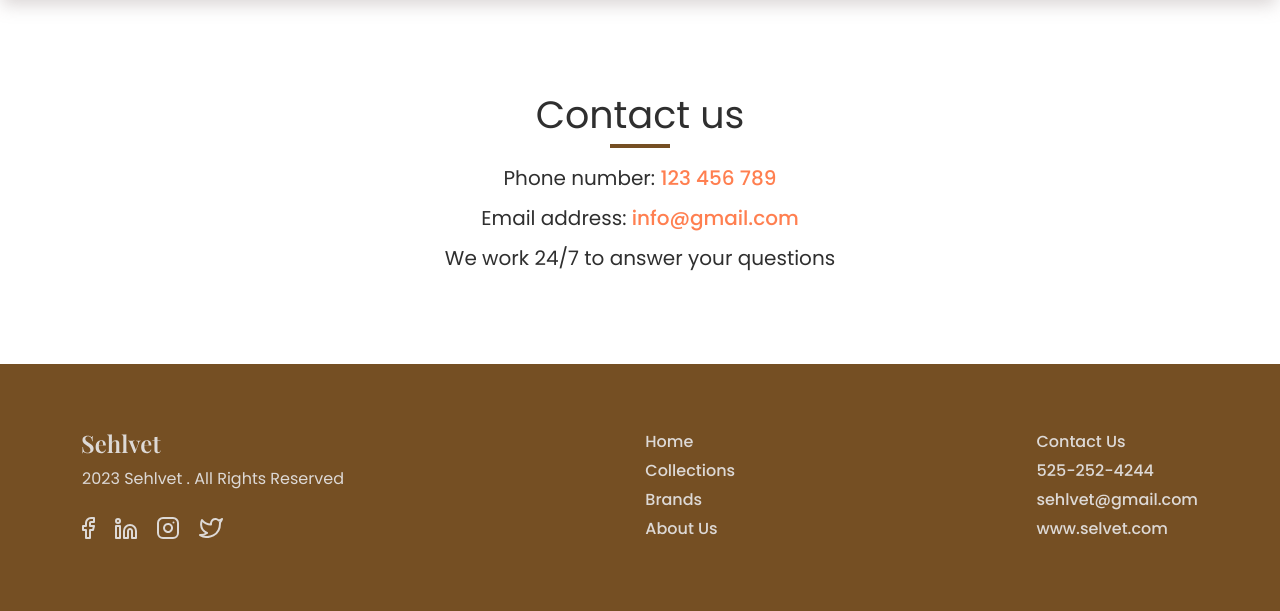
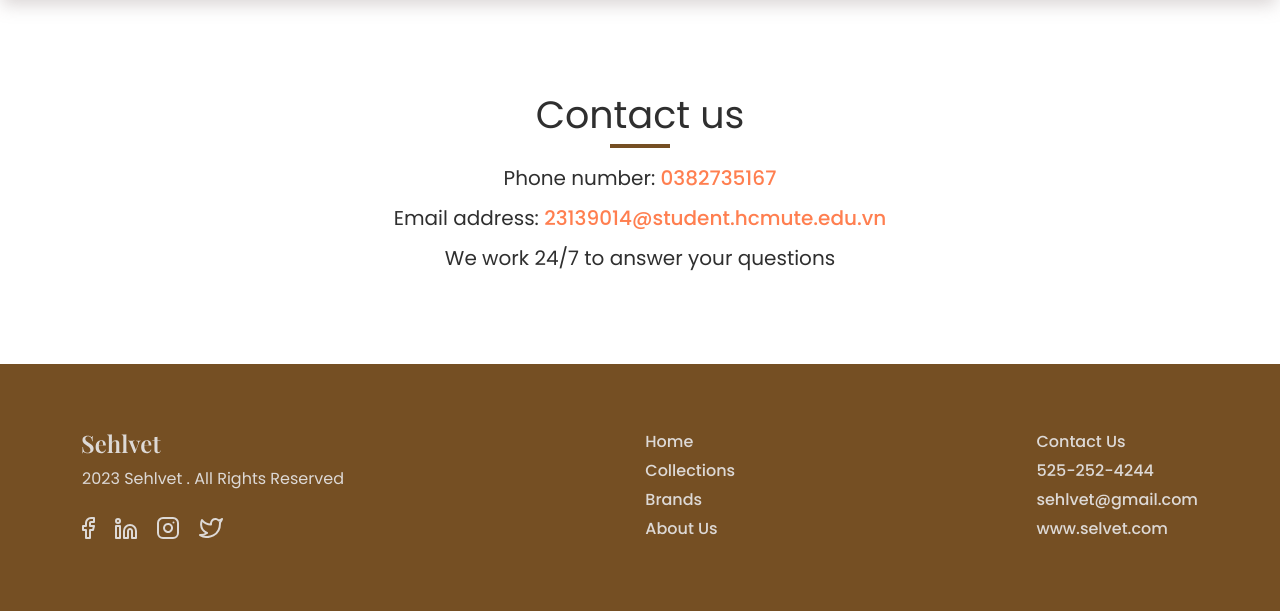
Before and after one commit to huyhoang8102005/Project-DB, a PHP site: page /contact.php in a window 1280 px wide. Shown: the part 139-750 px from the top of the page. Run offline with PHP 8.4, Linux system fonts and the light colour scheme; some libraries are stand-ins or nearby versions.

Commit message:
edit_contact_page

```diff
--- a/contact.php
+++ b/contact.php
@@ -40,8 +40,8 @@
       <div class="text-center container">
         <h2 class="contact_title">Contact us</h2>
         <div class="line mx-auto" style="width: 60px;"></div>
-        <div class="contact_content">Phone number: <span>123 456 789</span></div>
-        <div class="contact_content">Email address: <span>info@gmail.com</span></div>
+        <div class="contact_content">Phone number: <span>0382735167</span></div>
+        <div class="contact_content">Email address: <span>23139014@student.hcmute.edu.vn</span></div>
         <div class="contact_content">We work 24/7 to answer your questions</div>
       </div>
     </section>
```
